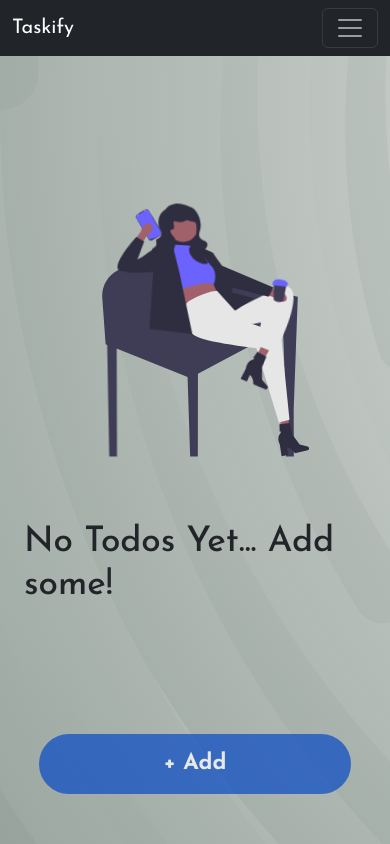
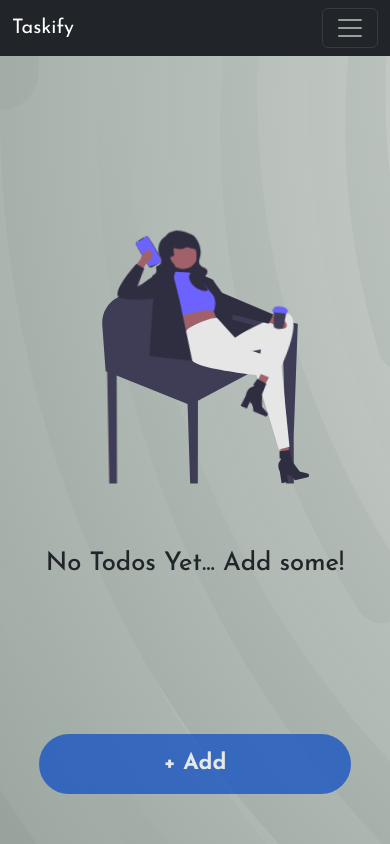
Before and after one commit to LukassF/ToDo, a React (Create React App) app: page / in a window 390 px wide. Built offline with nearby package versions, Linux system fonts and the light colour scheme.

Commit message:
final amendments

```diff
--- a/src/styles/style.css
+++ b/src/styles/style.css
@@ -187,7 +187,7 @@ body {
 }
 @media screen and (max-width: 768px) {
   #no-content-image h1 {
-    font-size: 2.2em;
+    font-size: 1.6em;
   }
 }
 
```
